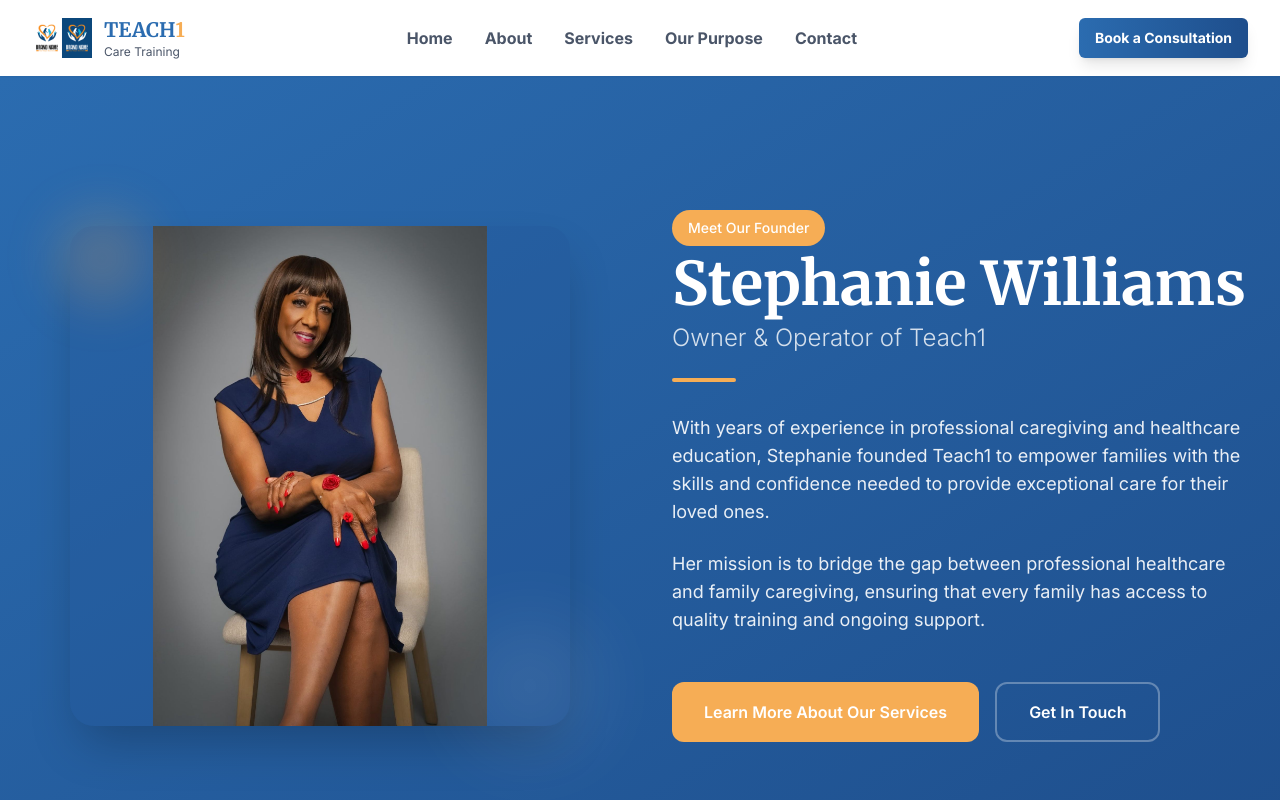
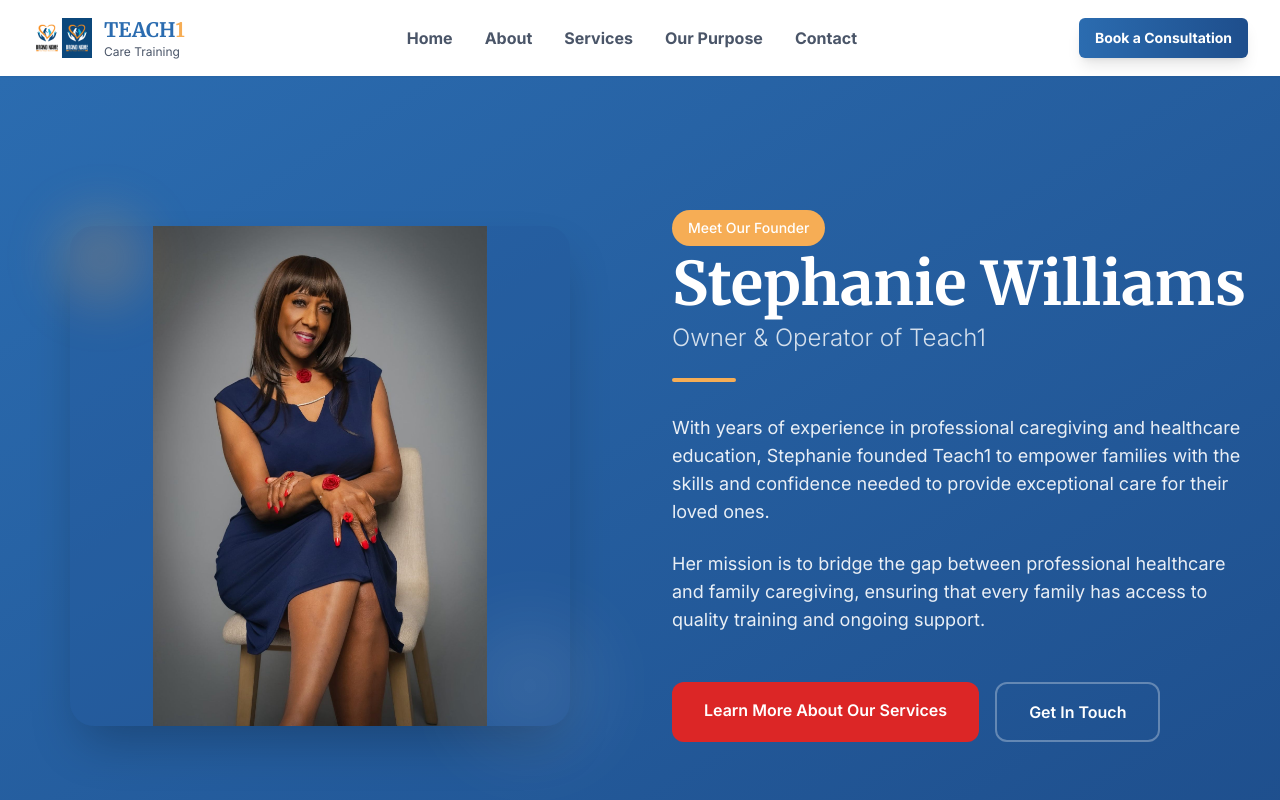
Before and after one commit to DidierShemaGatete/teach1-project-development, a React (Vite) app: page / in a window 1280 px wide. Shown: the top 800 px of the page. Built offline with nearby package versions, Linux system fonts and the light colour scheme.

Commit message:
Update profile buttons and links
Changed the color of yellow link buttons on the profile page to red. Linked the "Learn More About Our Services" button to the services page.
-edited src/pages/Profile.tsx

```diff
--- a/src/components/OwnerIntroSection.tsx
+++ b/src/components/OwnerIntroSection.tsx
@@ -1,5 +1,6 @@
 
 import React from 'react';
+import { Link } from 'react-router-dom';
 
 const OwnerIntroSection = () => {
   return (
@@ -53,9 +54,12 @@ const OwnerIntroSection = () => {
           </div>
 
           <div className="flex flex-col sm:flex-row gap-4 pt-4">
-            <button className="px-8 py-4 bg-teach-orange hover:bg-teach-orange-dark text-white font-semibold rounded-xl transition-all duration-300 hover:shadow-lg hover:scale-105">
+            <Link
+              to="/services"
+              className="px-8 py-4 bg-red-600 hover:bg-red-700 text-white font-semibold rounded-xl transition-all duration-300 hover:shadow-lg hover:scale-105 text-center"
+            >
               Learn More About Our Services
-            </button>
+            </Link>
             <button className="px-8 py-4 border-2 border-white/30 hover:border-white/50 text-white font-semibold rounded-xl transition-all duration-300 hover:bg-white/10">
               Get In Touch
             </button>
```
